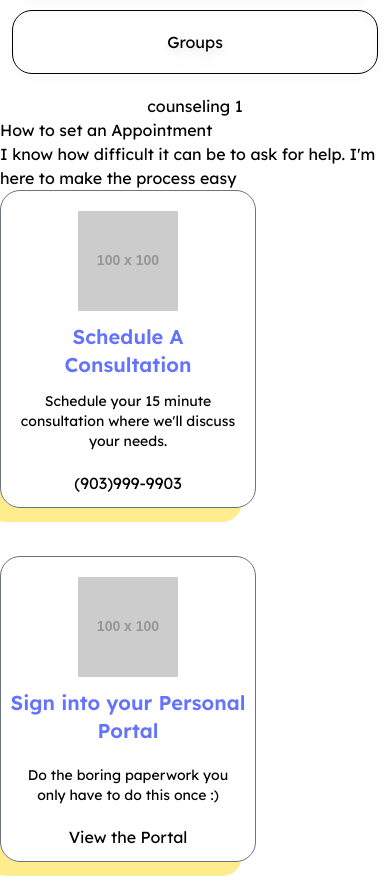
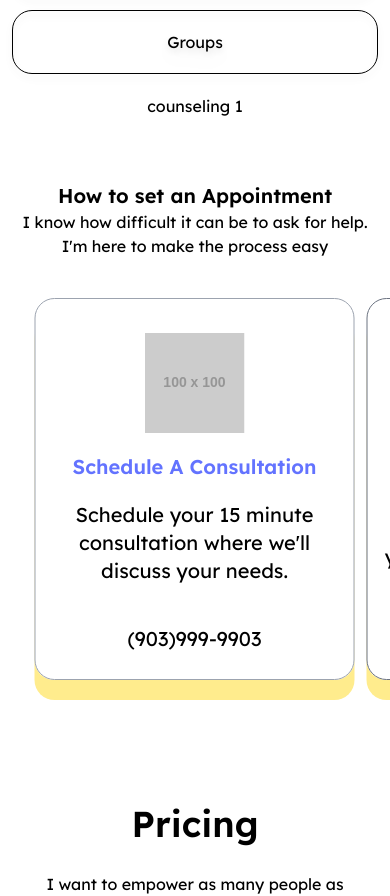
Before and after one commit to PWalis/alicia-counseling, a Next.js app: page / in a window 390 px wide. Shown: the part 5389-6285 px from the top of the page. Built offline with nearby package versions, Linux system fonts and the light colour scheme.

Commit message:
process is now responsive and swippable on small devices

```diff
--- a/ui/header/Header.tsx
+++ b/ui/header/Header.tsx
@@ -5,7 +5,7 @@ import logo from "@/public/icons8-logo.svg";
 import { Turn as Hamburger } from "hamburger-react";
 import clsx from "clsx";
 import { motion, useTransform } from "framer-motion";
-import useWindowDimensions from "@/hooks/UseWindowDimensions";
+import useWindowDimensions from "@/lib/UseWindowDimensions";
 
 export const Header = () => {
   const [menuIsOpen, setMenuIsOpen] = useState(false);
--- a/ui/process/Process.tsx
+++ b/ui/process/Process.tsx
@@ -1,75 +1,84 @@
-import react from "react";
+"use client";
+import react, { useState, useEffect } from "react";
 import Image from "next/image";
+import { motion } from "framer-motion";
 
 export function Process() {
+  const [windowWidth, setWindowWidth] = useState(window.innerWidth);
+
+  useEffect(() => {
+    const handleResize = () => setWindowWidth(window.innerWidth);
+    window.addEventListener('resize', handleResize);
+    return () => window.removeEventListener('resize', handleResize);
+  }, []);
+
+  const isSmallScreen = windowWidth < 768;
+
   return (
-    <section>
-      <h2>How to set an Appointment</h2>
-      <p>
+    <section className="w-screen pt-16">
+      <h2 className="text-xl font-semibold text-center">How to set an Appointment</h2>
+      <p className="text-center px-3">
         I know how difficult it can be to ask for help. I'm here to make the
         process easy
       </p>
-      <div className="flex flex-col sm:flex-row gap-12">
-        <div
-          style={{
-            boxShadow: "-14px 14px #FFEC8D",
-          }}
-          className="pt-5 pb-3 px-2 border border-gray-500 rounded-[20px] max-w-64 flex flex-col justify-center items-center"
-        >
+      <div className="overflow-hidden pb-5">
+      <motion.div
+        drag={isSmallScreen ? "x" : false}
+        dragConstraints={{
+          left: -330,
+          right: 330,
+        }}
+        animate={{
+          x: isSmallScreen ? "85%" : "0%",
+        }}
+        className="flex flex-row gap-3 sm:gap-12 justify-center items-center py-10"
+      >
+        <div className="shrink-0 shadow-[0_20px_#FFEC8D] sm:shadow-[-14px_14px_#FFEC8D] pt-5 pb-3 px-2 border border-gray-400 h-[382px] rounded-[20px] max-w-[320px] sm:max-w-72 flex flex-col justify-center items-center">
           <Image
             alt="schedule"
             src="https://placehold.co/100x100/png"
             width={100}
             height={100}
           />
-          <p className="text-xl font-semibold text-[#6373FF] text-center pt-3">
+          <p className="text-xl font-semibold text-[#6373FF] text-center pt-5">
             Schedule A Consultation
           </p>
-          <p className="text-center text-sm pt-3">
+          <p className="text-center text-xl pt-5">
             Schedule your 15 minute consultation where we'll discuss your needs.
           </p>
-          <p className="pt-5">{"(903)999-9903"}</p>
+          <p className="pt-10 text-xl">{"(903)999-9903"}</p>
         </div>
-        <div
-          style={{
-            boxShadow: "-14px 14px #FFEC8D",
-          }}
-          className="pt-5 pb-3 px-2 border border-gray-500 rounded-[20px] max-w-64 flex flex-col justify-center items-center"
-        >
+        <div className="shrink-0 shadow-[0_20px_#FFEC8D] sm:shadow-[-14px_14px_#FFEC8D] pt-5 pb-3 px-2 border border-gray-500 h-[382px] rounded-[20px] max-w-[320px] sm:max-w-72 flex flex-col justify-center items-center">
           <Image
             alt="schedule"
             src="https://placehold.co/100x100/png"
             width={100}
             height={100}
           />
-          <p className="text-xl font-semibold text-[#6373FF] text-center pt-3">
+          <p className="text-xl font-semibold text-[#6373FF] text-center pt-5">
             Sign into your Personal Portal
           </p>
-          <p className="px-2 text-center text-sm pt-5">
+          <p className="px-2 text-center text-xl pt-5">
             {"Do the boring paperwork you only have to do this once :)"}
           </p>
-          <p className="pt-5">View the Portal</p>
+          <p className="pt-10 text-xl">View the Portal</p>
         </div>
-        <div
-          style={{
-            boxShadow: "-14px 14px #FFEC8D",
-          }}
-          className="pt-5 pb-3 px-2 border border-gray-500 rounded-[20px] max-w-64 flex flex-col justify-center items-center"
-        >
+        <div className="shrink-0 shadow-[0_20px_#FFEC8D] sm:shadow-[-14px_14px_#FFEC8D] pt-5 pb-3 px-2 border border-gray-500 h-[382px] rounded-[20px] max-w-[320px] sm:max-w-72 flex flex-col justify-center items-center">
           <Image
             alt="schedule"
             src="https://placehold.co/100x100/png"
             width={100}
             height={100}
           />
-          <p className="text-xl font-semibold text-[#6373FF] text-center pt-3">
+          <p className="text-xl font-semibold text-[#6373FF] text-center pt-5">
             Attend Your First Appointment
           </p>
-          <p className="px-1 text-center text-sm pt-5">
+          <p className="px-2 text-center text-xl pt-5">
             Take a seat on my comfy coach and let's get you taken care of.
           </p>
-          <p className="pt-5">View FAQ</p>
+          <p className="pt-10 text-xl">View FAQ</p>
         </div>
+      </motion.div>
       </div>
     </section>
   );
--- a/ui/quotes/Quotes.tsx
+++ b/ui/quotes/Quotes.tsx
@@ -3,7 +3,7 @@ import react, { useEffect, useState, useRef } from "react";
 import Image from "next/image";
 import { motion, useScroll, useTransform } from "framer-motion";
 import clsx from "clsx";
-import useWindowDimensions from "@/hooks/UseWindowDimensions";
+import useWindowDimensions from "@/lib/UseWindowDimensions";
 
 export function Quotes() {
   const [currentIndex, setCurrentIndex] = useState(0);
```
Also changed, not shown: lib/UseWindowDimensions.tsx (renamed from hooks/UseWindowDimensions.tsx).
